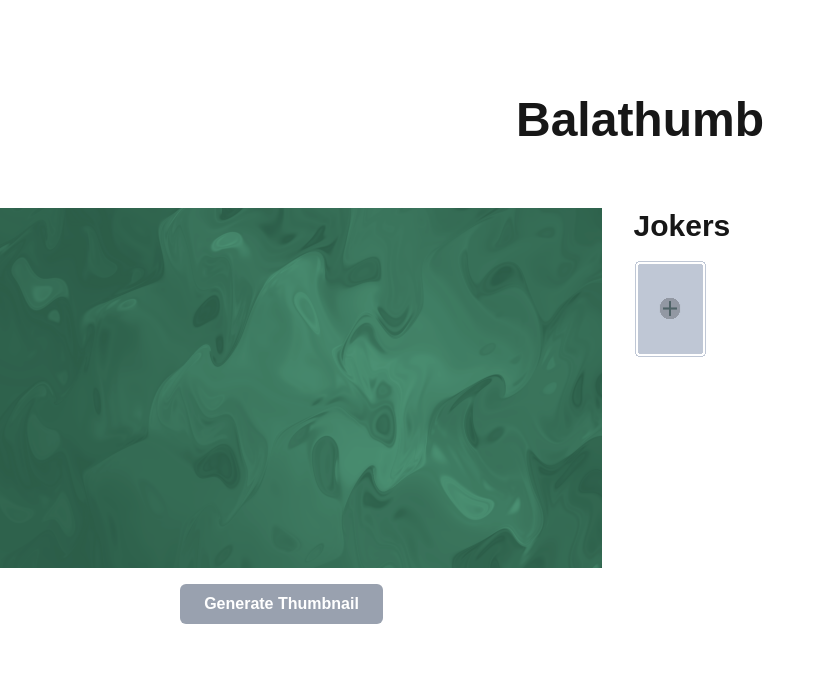
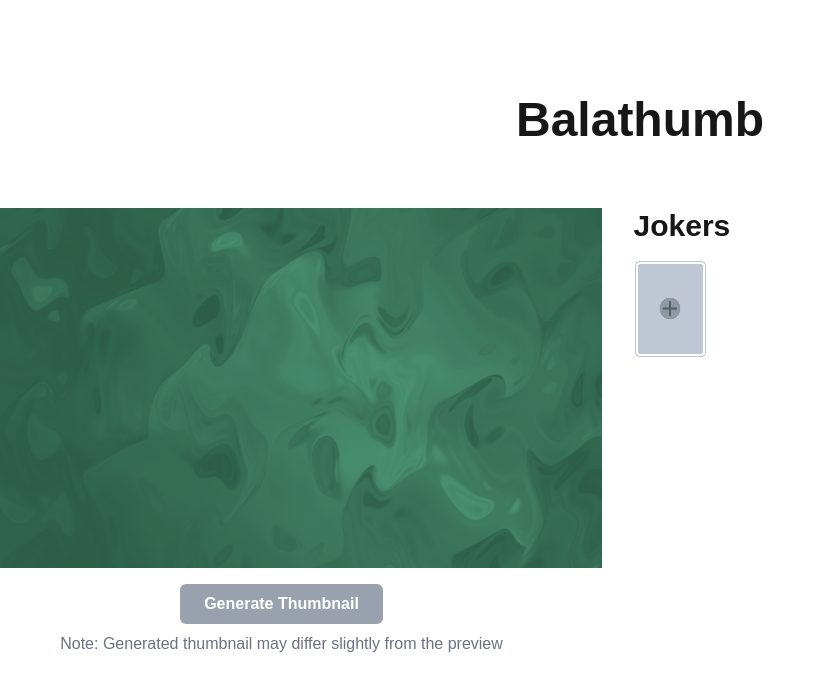
Before and after one commit to AlexTheJPEG/balathumb, a Next.js app: page / in a window 1280 px wide. Shown: the top 690 px of the page, without its empty margins (0-826 px from the left). Built offline with nearby package versions, Linux system fonts and the light colour scheme.

Commit message:
Add note about generated thumbnails

```diff
--- a/app/page.tsx
+++ b/app/page.tsx
@@ -252,6 +252,7 @@ export default function Home() {
           >
             {isGenerating ? 'Generating...' : 'Generate Thumbnail'}
           </button>
+          <p className="text-gray-500 mt-2">Note: Generated thumbnail may differ slightly from the preview</p>
         </div>
 
         {/* Card organization */}
```
